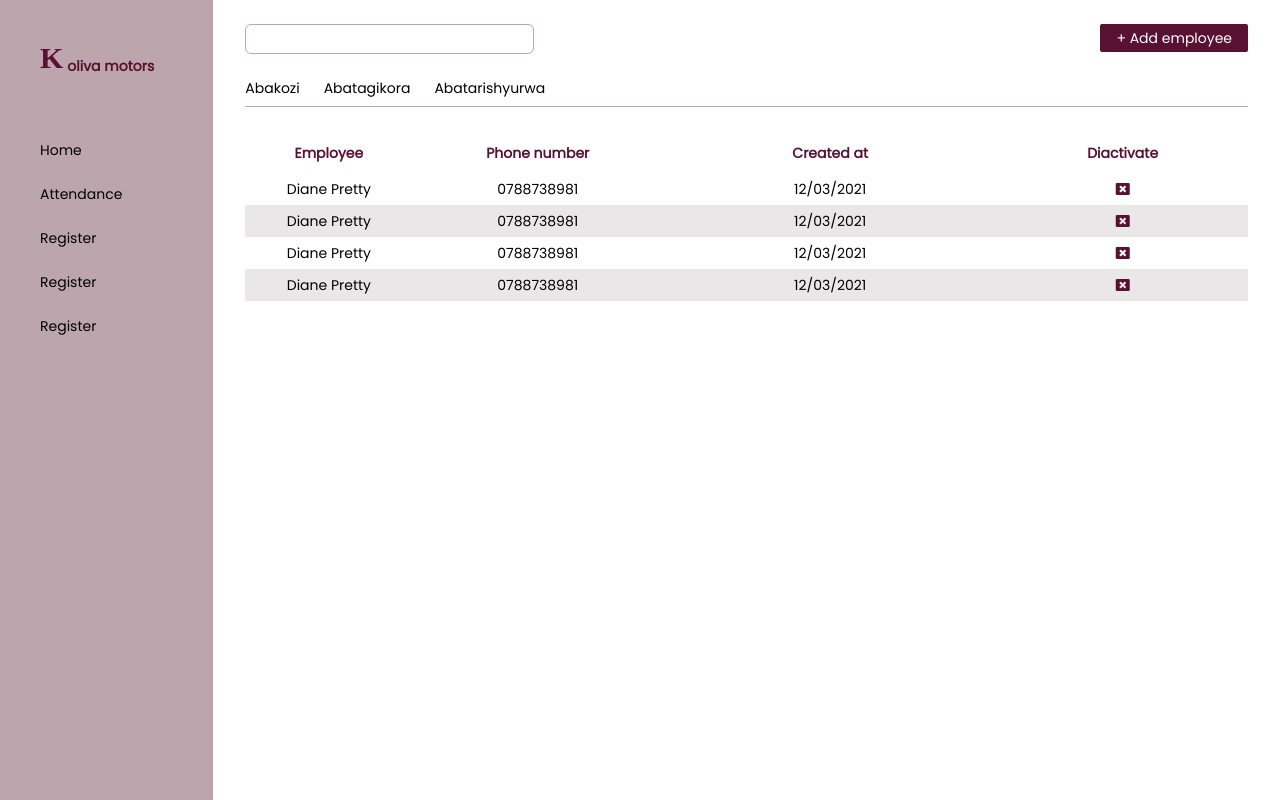
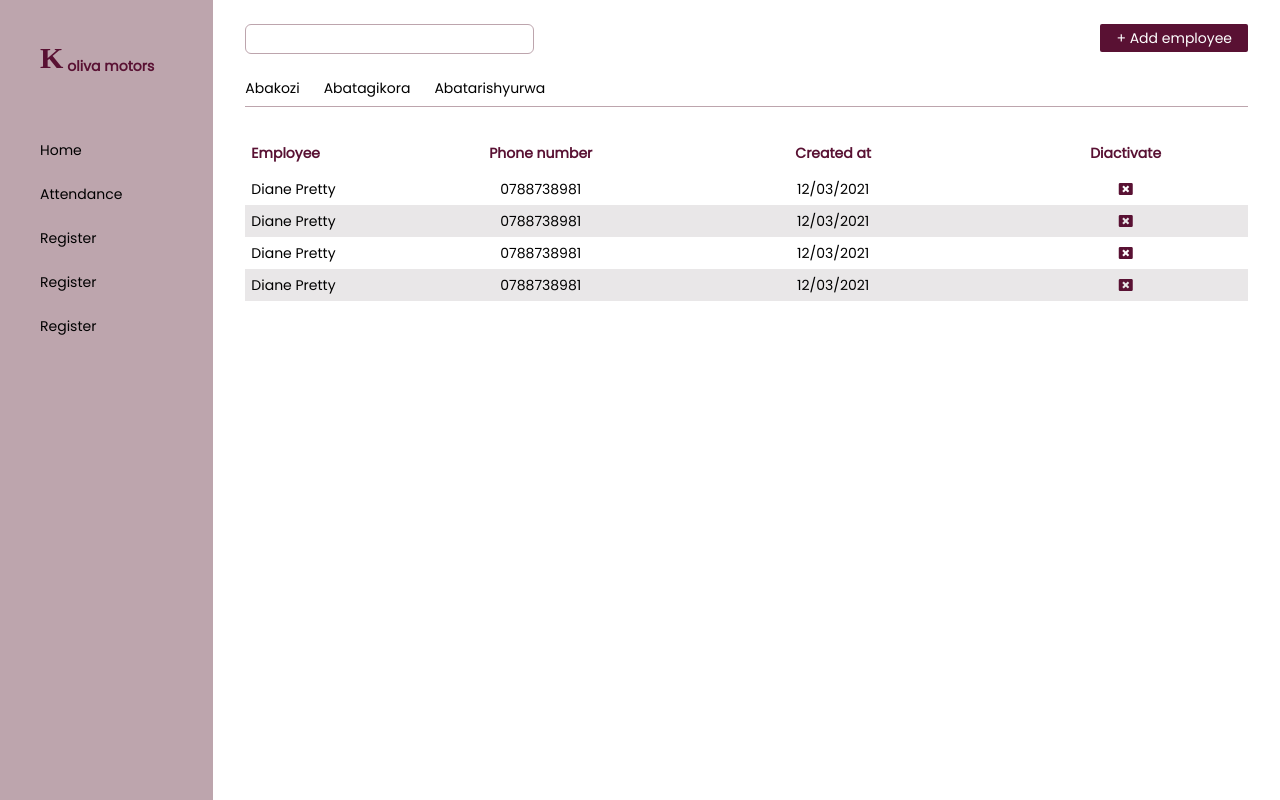
Before and after one commit to dianKoliva/kmFront, a React (Vite) app in the folder km/: page /employees in a window 1280 px wide. Built offline with nearby package versions, Linux system fonts and the light colour scheme; a web font is replaced by a local one.

Commit message:
new changes

```diff
--- a/km/src/components/employees/ListEmp.jsx
+++ b/km/src/components/employees/ListEmp.jsx
@@ -24,7 +24,7 @@ const ListEmp = () => {
           <table className='w-full mt-4' cellSpacing="0">
 <thead className='py-2'>
 
-<th width="100">  Employee</th>
+<th className=' text-left' width="100">  Employee</th>
 
 <th width="150">Phone number</th>
 <th width="200">Created at</th>
@@ -33,25 +33,25 @@ const ListEmp = () => {
 <tbody>
 <tr className='py-2'>
 
-<td> Diane Pretty</td>
+<td className=' text-left'> Diane Pretty</td>
 <td>0788738981</td>
 <td>12/03/2021</td>
 <td><i class="fa text-def fa-window-close"></i></td>
 </tr>
 <tr>
-<td> Diane Pretty</td>
+<td className=' text-left'> Diane Pretty</td>
 <td>0788738981</td>
 <td>12/03/2021</td>
 <td><i class="fa text-def fa-window-close"></i></td>
 </tr>
 <tr>
-<td> Diane Pretty</td>
+<td className=' text-left'> Diane Pretty</td>
 <td>0788738981</td>
 <td>12/03/2021</td>
 <td><i class="fa text-def fa-window-close"></i></td>
 </tr>
 <tr>
-<td> Diane Pretty</td>
+<td className=' text-left'> Diane Pretty</td>
 <td>0788738981</td>
 <td>12/03/2021</td>
 <td><i class="fa text-def fa-window-close"></i></td>
--- a/km/src/styles/index.css
+++ b/km/src/styles/index.css
@@ -32,6 +32,7 @@ table th, table td{
 text-align: center;
 padding-top: 6px;
 padding-bottom: 6px;
+padding-left: 6px;
 }
 tbody tr:nth-child(even) {
 background: #e9e7e8;
```
